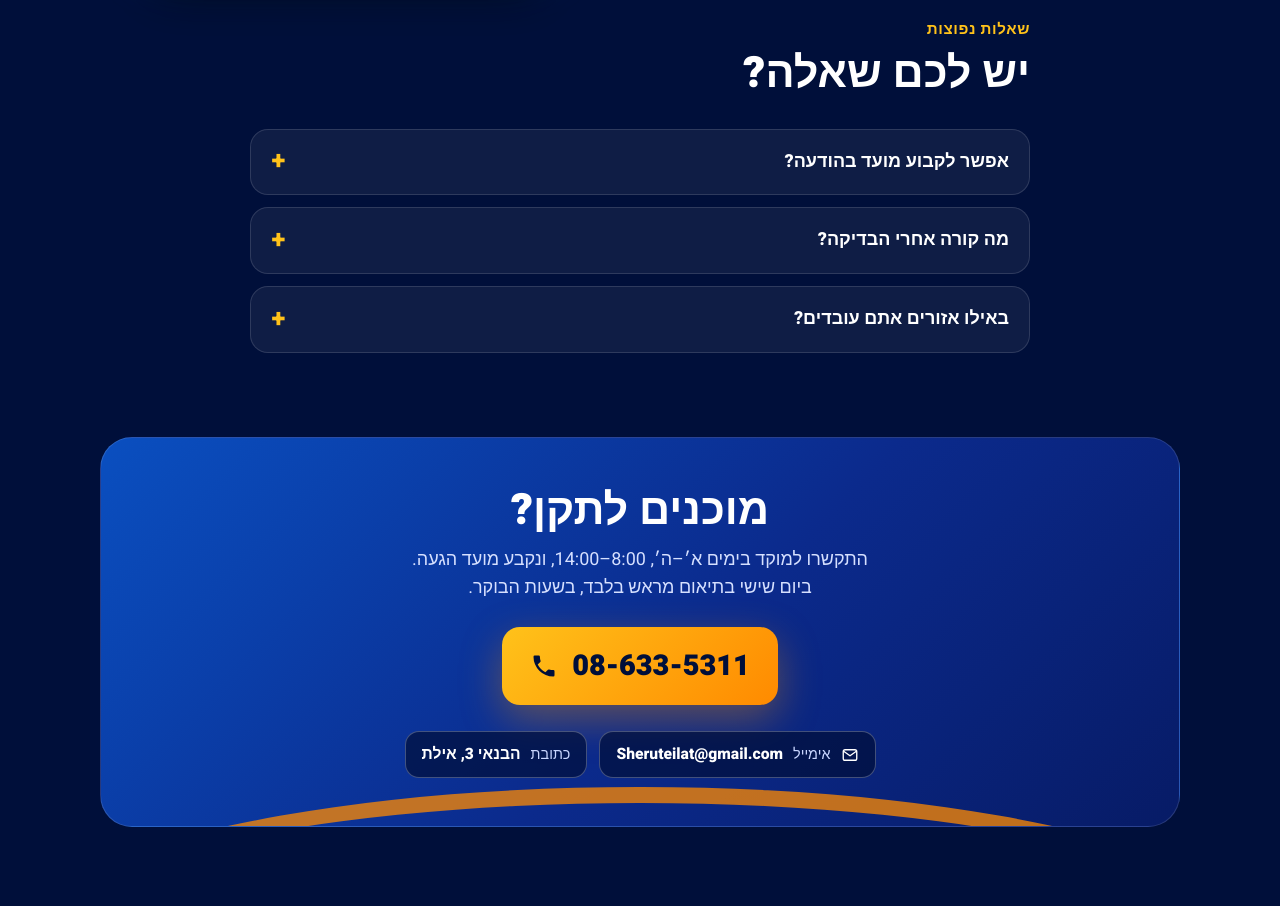
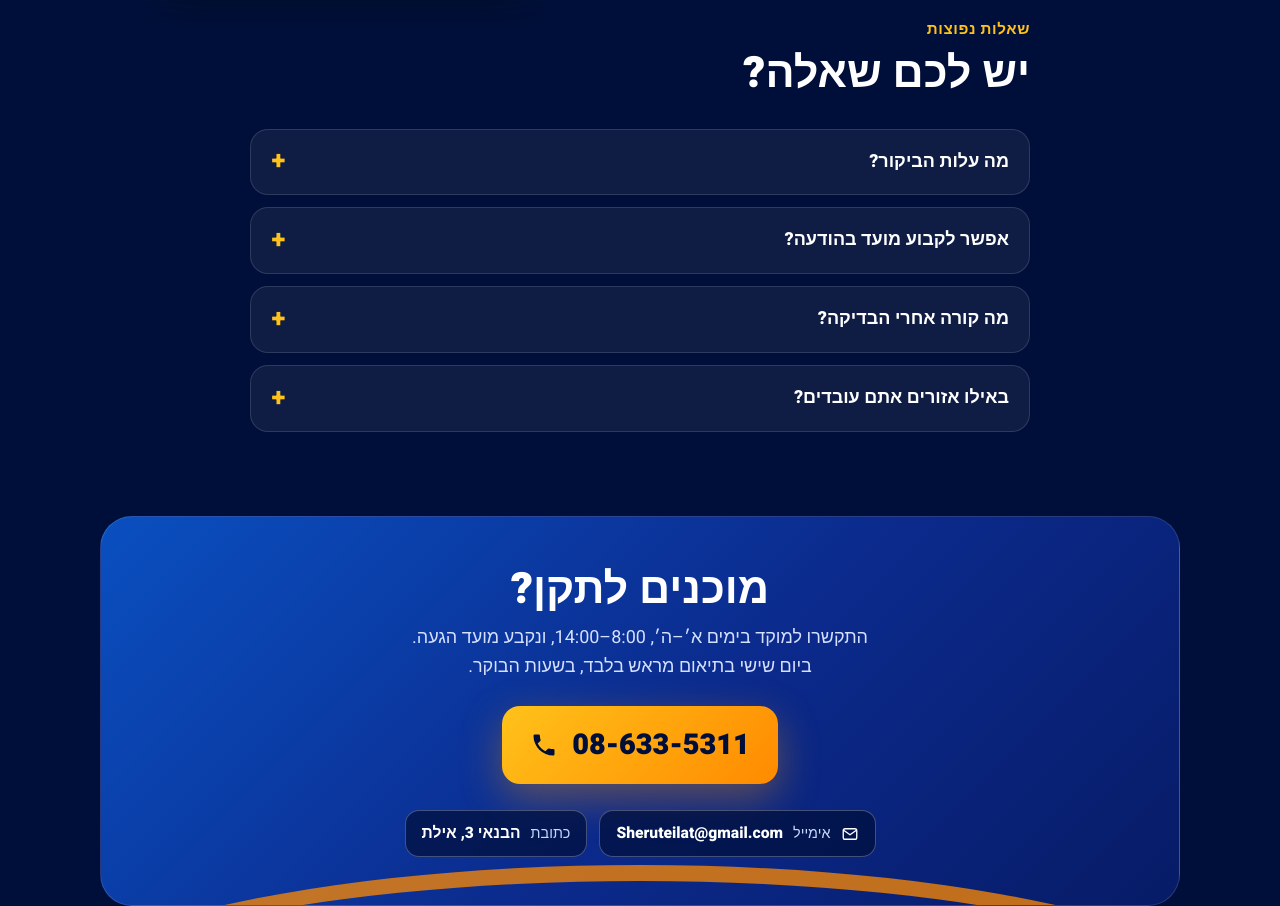
Before and after one commit to nati21-ch/sasson-service, a plain HTML site: page index.html in a window 1280 px wide. Shown: the part 2980-3886 px from the top of the page. Drawn offline with Linux system fonts and the light colour scheme.

Commit message:
Add FAQ: visit cost

```diff
--- a/index.html
+++ b/index.html
@@ -340,7 +340,7 @@ footer{padding:30px 0 100px;color:var(--muted);font-size:.95rem;text-align:cente
     <div class="eyebrow rv">שאלות נפוצות</div>
     <h2 class="rv">יש לכם שאלה?</h2>
 
-    <details class="rv"><summary>אפשר לקבוע מועד בהודעה?</summary><p>לא. קביעת מועד מתבצעת רק בשיחה טלפונית עם המוקד, בימים א׳–ה׳ בין 8:00 ל-14:00. ביום שישי בתיאום מראש בלבד, בשעות הבוקר.</p></details>
+    <details class="rv"><summary>מה עלות הביקור?</summary><p>את עלות הביקור מוסר המוקד הטלפוני בשיחה. התקשרו אל 08-633-5311 ונשמח לתת את כל הפרטים.</p></details>     <details class="rv"><summary>אפשר לקבוע מועד בהודעה?</summary><p>לא. קביעת מועד מתבצעת רק בשיחה טלפונית עם המוקד, בימים א׳–ה׳ בין 8:00 ל-14:00. ביום שישי בתיאום מראש בלבד, בשעות הבוקר.</p></details>
     <details class="rv"><summary>מה קורה אחרי הבדיקה?</summary><p>אם יש עבודה לבצע, מקבלים הצעת מחיר, ולאחר אישור מבצעים את העבודה.</p></details>
     <details class="rv"><summary>באילו אזורים אתם עובדים?</summary><p>אנחנו נותנים שירות באילת ובערבה, עד לוטן.</p></details>
   </div>
```
